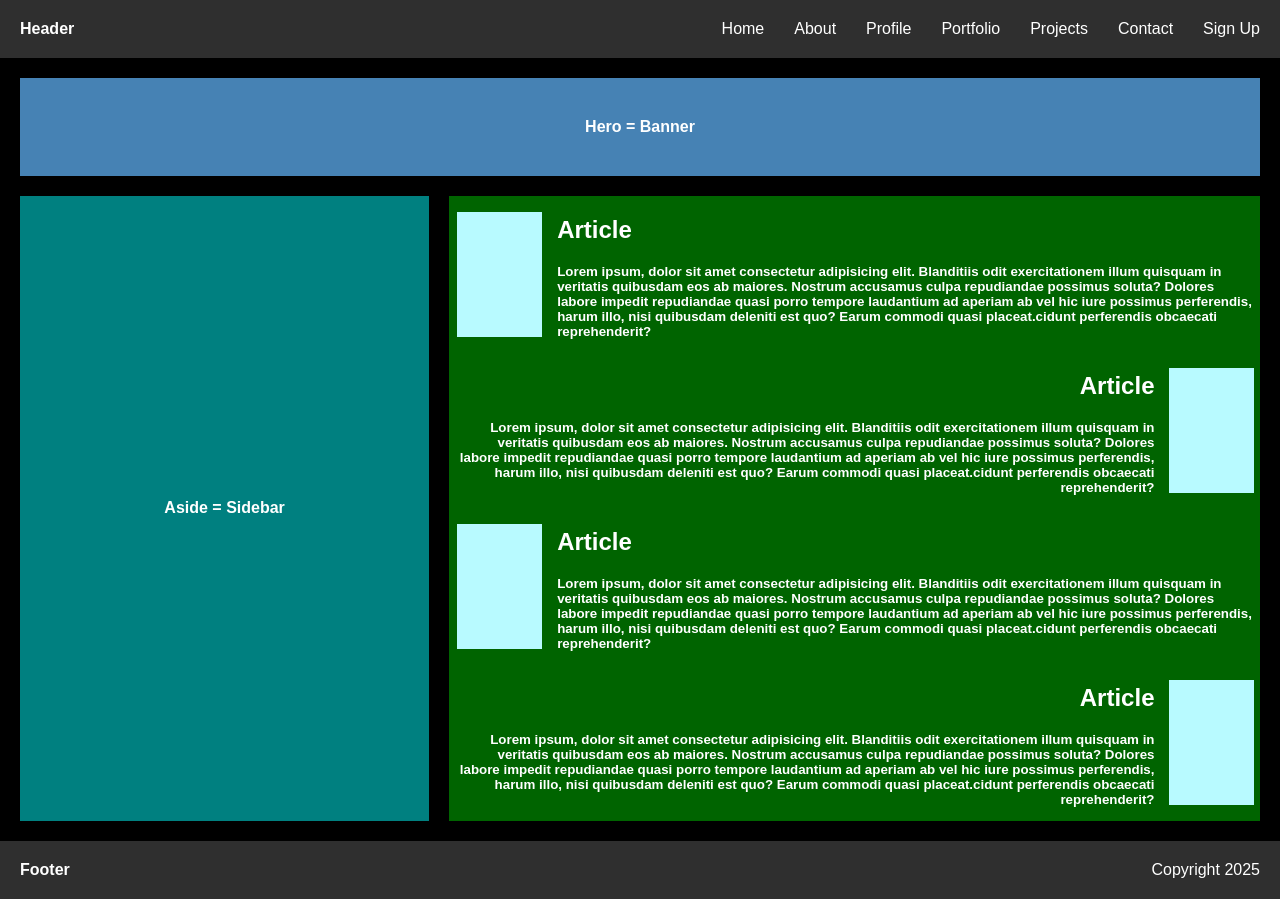
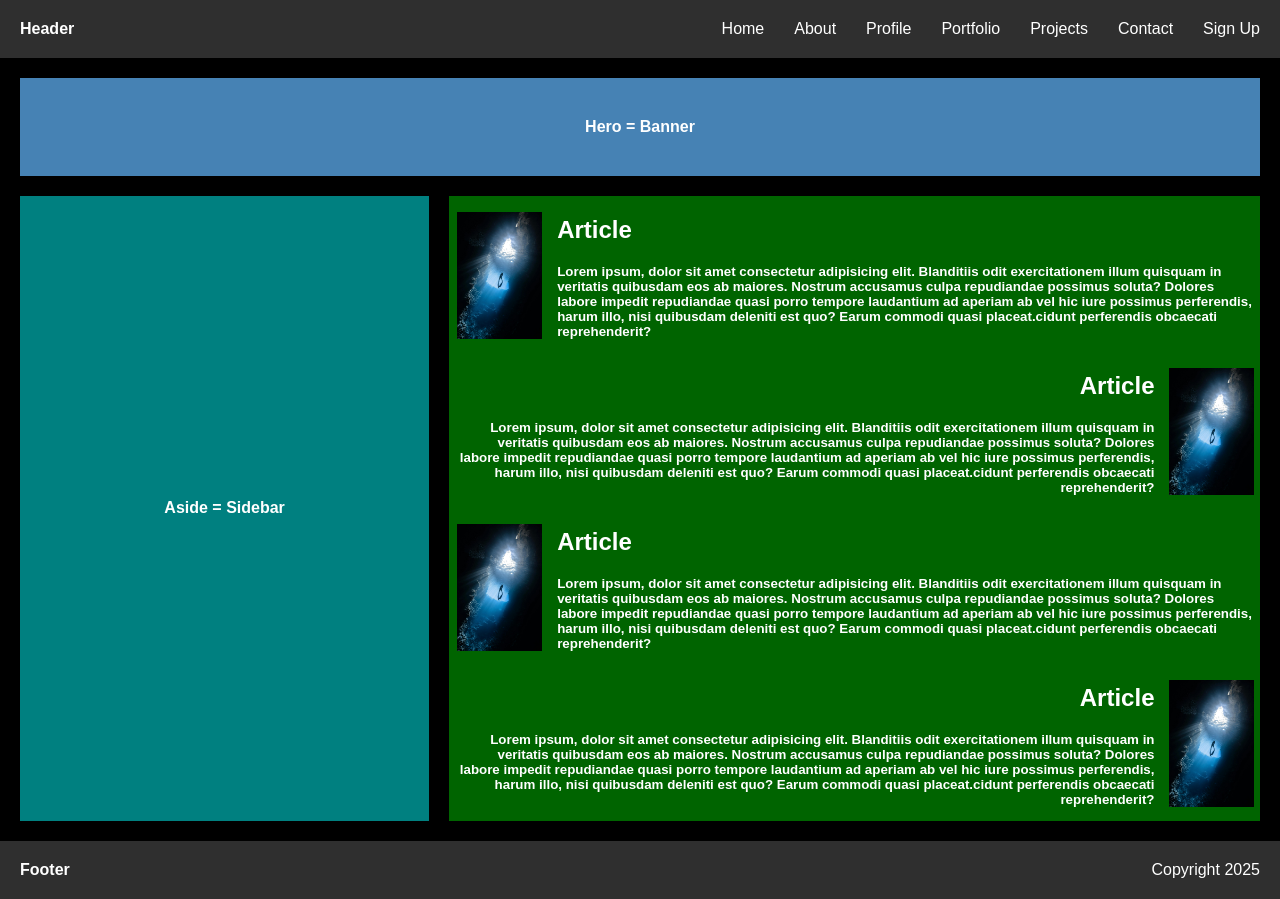
Before and after one commit to roanoarounik/Articles, a plain HTML site: page index.html in a window 1280 px wide. Drawn offline with Linux system fonts and the light colour scheme; a script that the page names is missing.

Commit message:
1st Image In

```diff
--- a/index.html
+++ b/index.html
@@ -38,7 +38,9 @@
 
             <article class="articlesContainer flex bold center w100">
                 <div class="art art1 w100 flex gap15">
-                    <div class="box"></div>
+                    <div class="box">
+                        <img alt="Diver-Swimming-Up" class="img" src="./assets/images/Diver-Swimming-Up.jpg" />
+                    </div>
                     <div class="words">
                         <h2>
                             Article
@@ -49,7 +51,9 @@
                     </div>
                 </div>
                 <div class="art art2 w100 flex gap15">
-                    <div class="box"></div>
+                    <div class="box">
+                        <img alt="Diver-Swimming-Up" class="img" src="./assets/images/Diver-Swimming-Up.jpg" />
+                    </div>
                     <div class="words">
                         <h2>
                             Article
@@ -60,7 +64,9 @@
                     </div>
                 </div>
                 <div class="art art3 w100 flex gap15">
-                    <div class="box"></div>
+                    <div class="box">
+                        <img alt="Diver-Swimming-Up" class="img" src="./assets/images/Diver-Swimming-Up.jpg" />
+                    </div>
                     <div class="words">
                         <h2>
                             Article
@@ -71,7 +77,9 @@
                     </div>
                 </div>
                 <div class="art art4 w100 flex gap15">
-                    <div class="box"></div>
+                    <div class="box">
+                        <img alt="Diver-Swimming-Up" class="img" src="./assets/images/Diver-Swimming-Up.jpg" />
+                    </div>
                     <div class="words">
                         <h2>
                             Article
--- a/styles/styles.css
+++ b/styles/styles.css
@@ -96,3 +96,7 @@ p {
 .art:nth-child(even) .words {
    text-align: right;
 }
+
+.img {
+    max-width: 100%;
+}
```
Also changed, not shown: assets/images/Diver-Swimming-Up.jpg (added).
